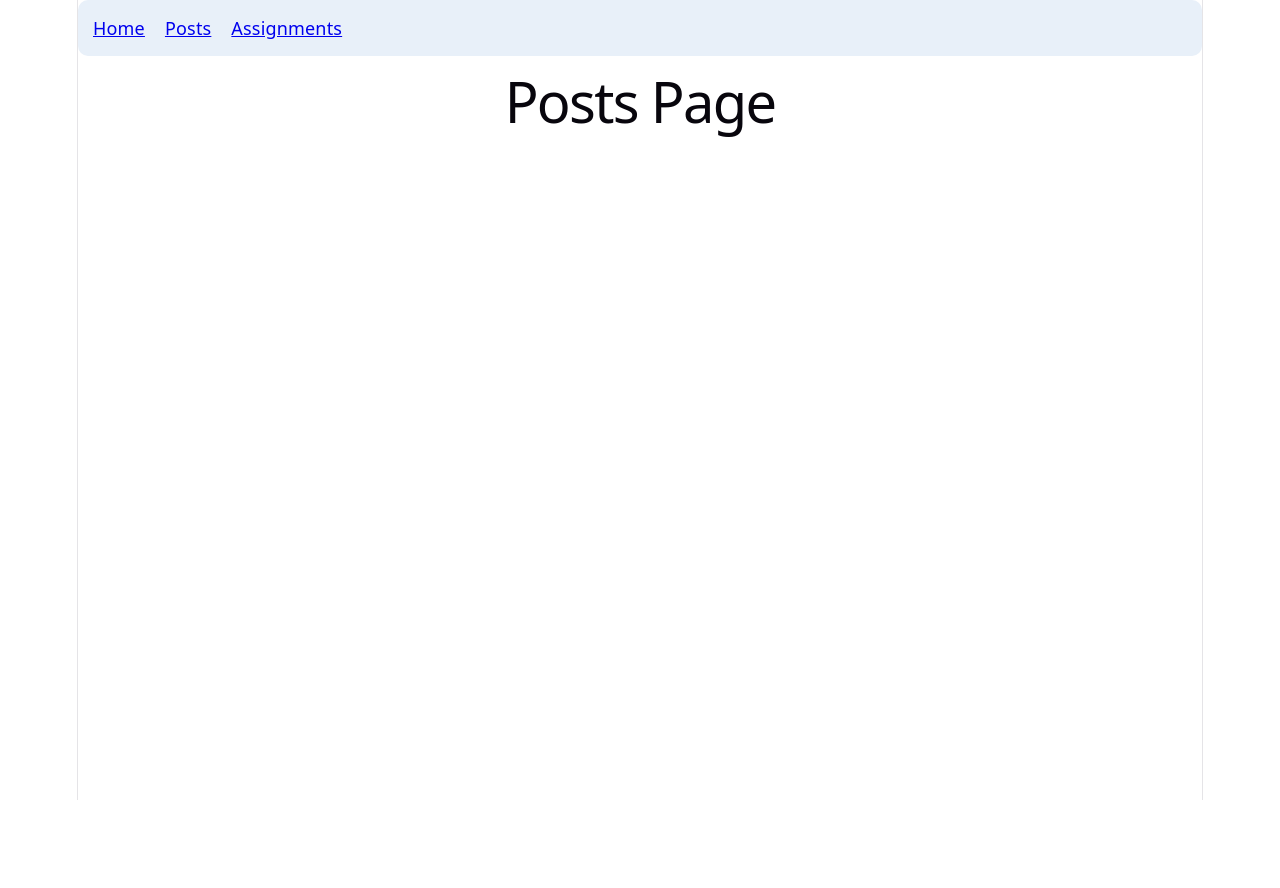
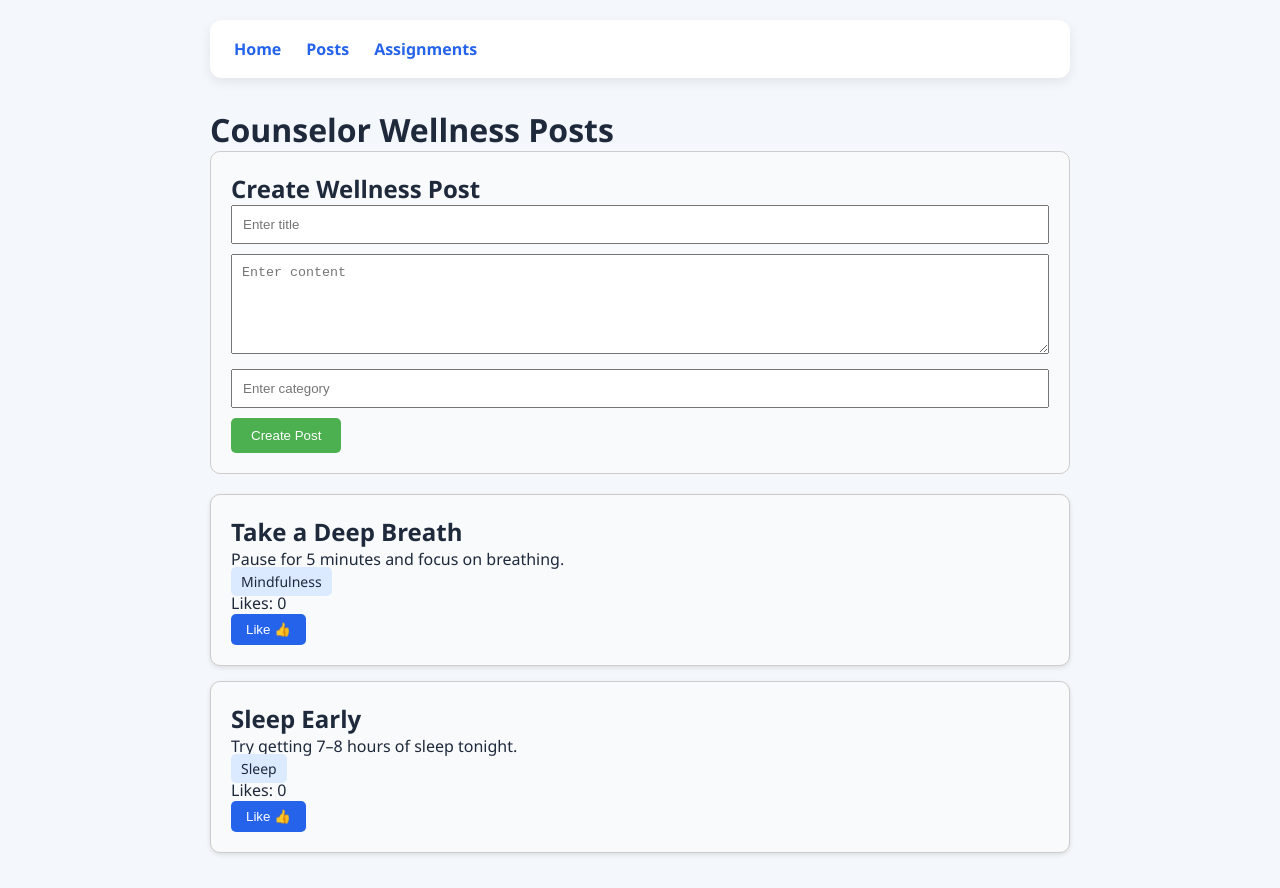
Before and after one commit to nephi144/learn-frontend, a React (Vite) app: page /posts in a window 1280 px wide. Before the commit the page ends 800 px from the top, so only its background shows below. Built offline with nearby package versions, Linux system fonts and the light colour scheme.

Commit message:
Added the homepage design, Navbar, and postcard, and index css

```diff
--- a/src/components/Navbar.jsx
+++ b/src/components/Navbar.jsx
@@ -2,20 +2,9 @@ import { Link } from "react-router-dom"
 
 function Navbar() {
   return (
-    <nav
-      style={{
-        display: "flex",
-        gap: "20px",
-        padding: "15px",
-        backgroundColor: "#e8f0f9",
-        borderRadius: "10px",
-        marginBottom: "20px",
-      }}
-    >
+    <nav className="navbar">
       <Link to="/">Home</Link>
-
       <Link to="/posts">Posts</Link>
-
       <Link to="/assignments">Assignments</Link>
     </nav>
   )
--- a/src/index.css
+++ b/src/index.css
@@ -1,111 +1,128 @@
-:root {
-  --text: #6b6375;
-  --text-h: #08060d;
-  --bg: #fff;
-  --border: #e5e4e7;
-  --code-bg: #f4f3ec;
-  --accent: #aa3bff;
-  --accent-bg: rgba(170, 59, 255, 0.1);
-  --accent-border: rgba(170, 59, 255, 0.5);
-  --social-bg: rgba(244, 243, 236, 0.5);
-  --shadow:
-    rgba(0, 0, 0, 0.1) 0 10px 15px -3px, rgba(0, 0, 0, 0.05) 0 4px 6px -2px;
+/* Reset */
 
-  --sans: system-ui, 'Segoe UI', Roboto, sans-serif;
-  --heading: system-ui, 'Segoe UI', Roboto, sans-serif;
-  --mono: ui-monospace, Consolas, monospace;
-
-  font: 18px/145% var(--sans);
-  letter-spacing: 0.18px;
-  color-scheme: light dark;
-  color: var(--text);
-  background: var(--bg);
-  font-synthesis: none;
-  text-rendering: optimizeLegibility;
-  -webkit-font-smoothing: antialiased;
-  -moz-osx-font-smoothing: grayscale;
-
-  @media (max-width: 1024px) {
-    font-size: 16px;
-  }
-}
-
-@media (prefers-color-scheme: dark) {
-  :root {
-    --text: #9ca3af;
-    --text-h: #f3f4f6;
-    --bg: #16171d;
-    --border: #2e303a;
-    --code-bg: #1f2028;
-    --accent: #c084fc;
-    --accent-bg: rgba(192, 132, 252, 0.15);
-    --accent-border: rgba(192, 132, 252, 0.5);
-    --social-bg: rgba(47, 48, 58, 0.5);
-    --shadow:
-      rgba(0, 0, 0, 0.4) 0 10px 15px -3px, rgba(0, 0, 0, 0.25) 0 4px 6px -2px;
-  }
-
-  #social .button-icon {
-    filter: invert(1) brightness(2);
-  }
-}
-
-body {
+* {
   margin: 0;
-}
-
-#root {
-  width: 1126px;
-  max-width: 100%;
-  margin: 0 auto;
-  text-align: center;
-  border-inline: 1px solid var(--border);
-  min-height: 100svh;
-  display: flex;
-  flex-direction: column;
+  padding: 0;
   box-sizing: border-box;
 }
 
-h1,
-h2 {
-  font-family: var(--heading);
-  font-weight: 500;
-  color: var(--text-h);
+/* Page */
+
+body {
+  font-family: "Segoe UI", Tahoma, Geneva, Verdana, sans-serif;
+  background-color: #f4f7fb;
+  color: #1e293b;
 }
 
-h1 {
-  font-size: 56px;
-  letter-spacing: -1.68px;
-  margin: 32px 0;
-  @media (max-width: 1024px) {
-    font-size: 36px;
-    margin: 20px 0;
-  }
-}
-h2 {
-  font-size: 24px;
-  line-height: 118%;
-  letter-spacing: -0.24px;
-  margin: 0 0 8px;
-  @media (max-width: 1024px) {
-    font-size: 20px;
-  }
-}
-p {
-  margin: 0;
+a {
+  text-decoration: none;
+  color: #2563eb;
+  font-weight: 600;
 }
 
-code,
-.counter {
-  font-family: var(--mono);
-  display: inline-flex;
-  border-radius: 4px;
-  color: var(--text-h);
+a:hover {
+  color: #1d4ed8;
 }
 
-code {
-  font-size: 15px;
-  line-height: 135%;
-  padding: 4px 8px;
-  background: var(--code-bg);
+/* Layout */
+
+.container {
+  max-width: 1000px;
+  margin: 0 auto;
+  padding: 30px;
 }
+
+/* Navbar */
+
+.navbar {
+  display: flex;
+  gap: 25px;
+  padding: 18px 24px;
+  background: white;
+  border-radius: 12px;
+  margin-bottom: 30px;
+  box-shadow: 0 4px 12px rgba(0,0,0,0.08);
+}
+
+/* Cards */
+
+.card {
+  background: white;
+  padding: 20px;
+  border-radius: 12px;
+  margin-bottom: 20px;
+  box-shadow: 0 4px 12px rgba(0,0,0,0.08);
+}
+
+.card h2 {
+  margin-bottom: 10px;
+}
+
+.card p {
+  color: #475569;
+  margin-bottom: 10px;
+}
+
+/* Category Tag */
+
+.tag {
+  display: inline-block;
+  background-color: #dbeafe;
+  color: #1d4ed8;
+  padding: 6px 12px;
+  border-radius: 20px;
+  font-size: 14px;
+  margin-bottom: 10px;
+}
+
+/* Forms */
+
+.form-card {
+  background: white;
+  padding: 25px;
+  border-radius: 12px;
+  margin-bottom: 25px;
+  box-shadow: 0 4px 12px rgba(0,0,0,0.08);
+}
+
+.form-card input,
+.form-card textarea {
+  width: 100%;
+  padding: 12px;
+  margin-top: 8px;
+  margin-bottom: 15px;
+  border: 1px solid #cbd5e1;
+  border-radius: 8px;
+}
+
+.form-card textarea {
+  min-height: 100px;
+}
+
+/* Buttons */
+
+.btn {
+  background-color: #2563eb;
+  color: white;
+  border: none;
+  padding: 12px 20px;
+  border-radius: 8px;
+  cursor: pointer;
+  font-weight: 600;
+}
+
+.btn:hover {
+  background-color: #1d4ed8;
+}
+
+/* Titles */
+
+.page-title {
+  font-size: 32px;
+  margin-bottom: 10px;
+}
+
+.page-subtitle {
+  color: #64748b;
+  margin-bottom: 30px;
+}
--- a/src/pages/HomePage.jsx
+++ b/src/pages/HomePage.jsx
@@ -2,14 +2,32 @@ import Navbar from "../components/Navbar"
 
 function HomePage() {
   return (
-    <div>
+    <div
+      style={{
+        padding: "20px",
+        maxWidth: "900px",
+        margin: "0 auto",
+      }}
+    >
       <Navbar />
 
       <h1>Welcome to Amping</h1>
 
       <p>
-        Mental wellness platform for counselors and students.
+        A mental wellness platform that helps
+        counselors support students through
+        wellness posts and personalized
+        assignments.
       </p>
+
+      <h2>Features</h2>
+
+      <ul>
+        <li>Create wellness posts</li>
+        <li>Assign wellness activities</li>
+        <li>Track student engagement</li>
+        <li>Promote preventive mental wellness</li>
+      </ul>
     </div>
   )
 }
--- a/src/pages/PostsPage.jsx
+++ b/src/pages/PostsPage.jsx
@@ -1,11 +1,60 @@
+import { useState } from "react"
+
 import Navbar from "../components/Navbar"
+import PostCard from "../components/PostCard"
+import CreatePostForm from "../components/CreatePostForm"
 
 function PostsPage() {
+
+  const [posts, setPosts] = useState([
+    {
+      id: 1,
+      title: "Take a Deep Breath",
+      content: "Pause for 5 minutes and focus on breathing.",
+      category: "Mindfulness",
+    },
+
+    {
+      id: 2,
+      title: "Sleep Early",
+      content: "Try getting 7–8 hours of sleep tonight.",
+      category: "Sleep",
+    },
+  ])
+
+  function addPost(newPost) {
+
+    setPosts([
+      ...posts,
+      {
+        ...newPost,
+        id: posts.length + 1,
+      },
+    ])
+  }
+
   return (
-    <div>
+    <div
+      style={{
+        padding: "20px",
+        maxWidth: "900px",
+        margin: "0 auto",
+      }}
+    >
       <Navbar />
 
-      <h1>Posts Page</h1>
+      <h1>Counselor Wellness Posts</h1>
+
+      <CreatePostForm addPost={addPost} />
+
+      {posts.map((post) => (
+        <PostCard
+          key={post.id}
+          title={post.title}
+          content={post.content}
+          category={post.category}
+        />
+      ))}
     </div>
   )
 }
```
Also changed, not shown: src/components/AssignmentCard.jsx (renamed from src/components/AssignmentsCard.jsx).
